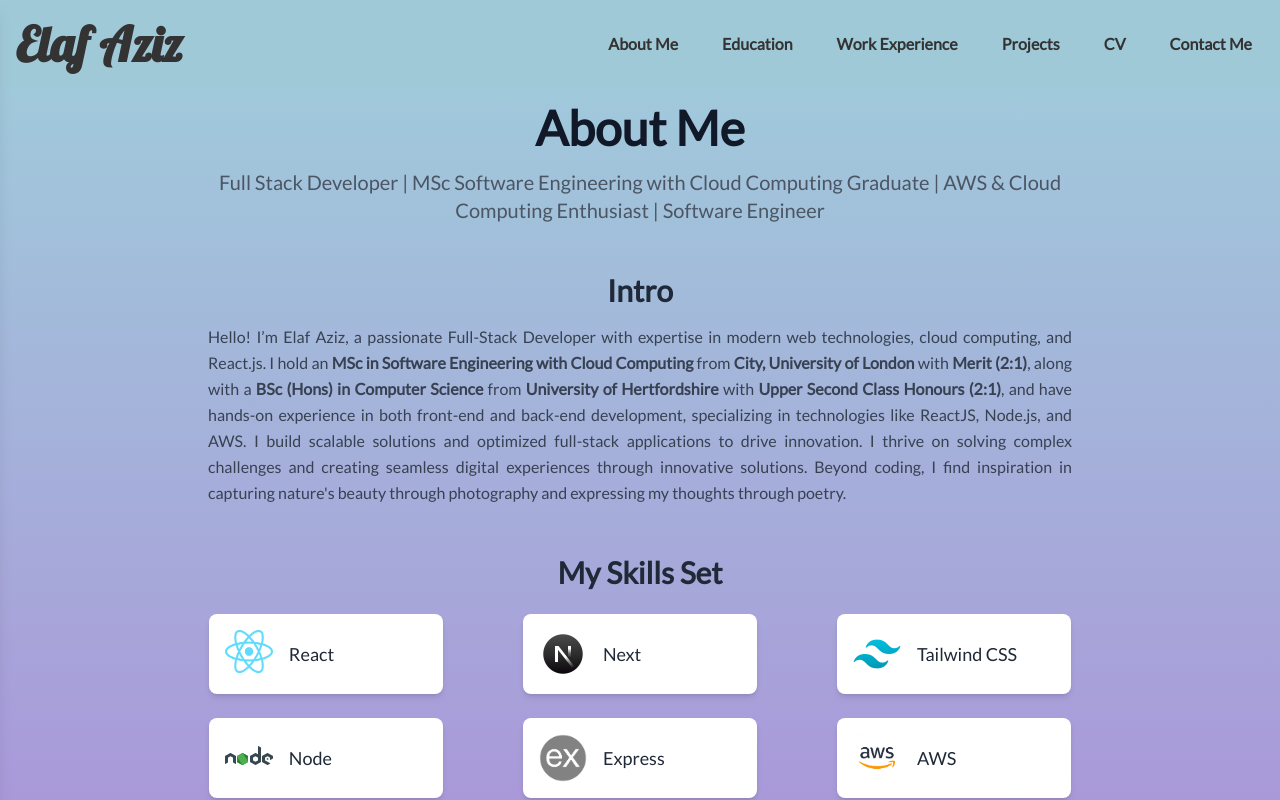
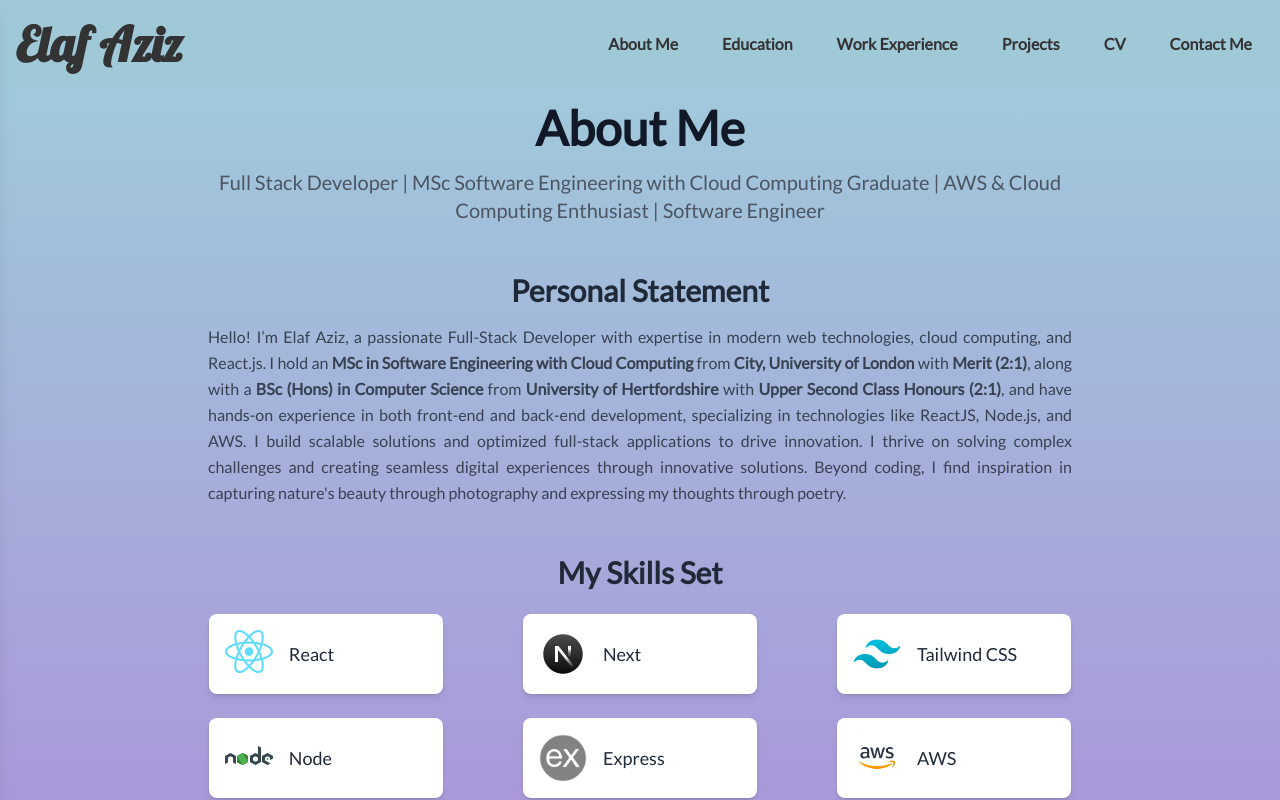
Before and after one commit to elafaziz1999/Portfolio-ElafA, a Next.js app: page /aboutme in a window 1280 px wide. Shown: the top 800 px of the page. Built offline with nearby package versions, Linux system fonts and the light colour scheme; a web font is replaced by a local one.

Commit message:
portfolio changes

```diff
--- a/src/app/aboutme/page.js
+++ b/src/app/aboutme/page.js
@@ -15,7 +15,7 @@ export default function About() {
 
         {/* About Section */}
         <section className="text-center mb-12">
-          <h2 className="text-3xl font-semibold mb-4">Intro</h2>
+          <h2 className="text-3xl font-semibold mb-4">Personal Statement</h2>
           <p className="text-gray-700 leading-relaxed text-justify">
           Hello! I’m Elaf Aziz, a passionate Full-Stack Developer with expertise in modern web technologies, cloud computing, and React.js.
           I hold an <strong>MSc in Software Engineering with Cloud Computing</strong> from <strong>City, University of London</strong> with <strong>Merit (2:1)</strong>,
```
